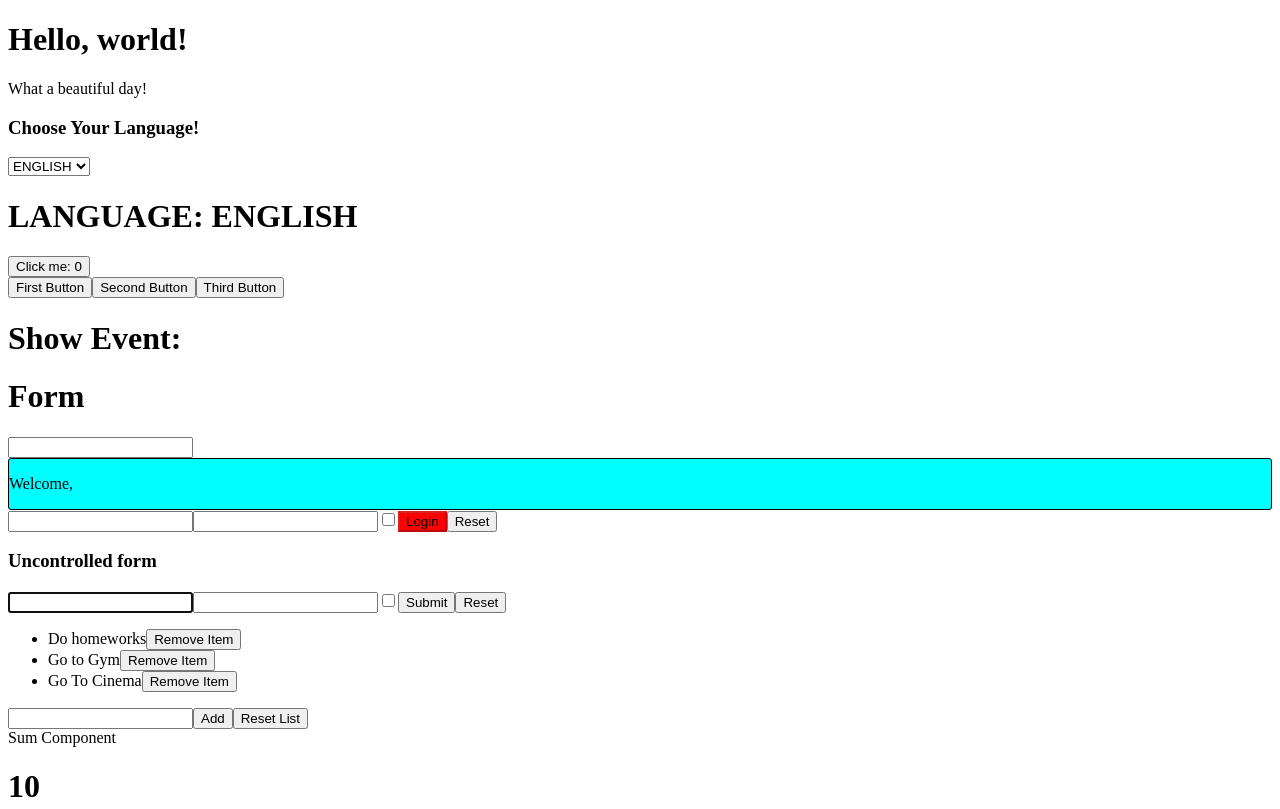
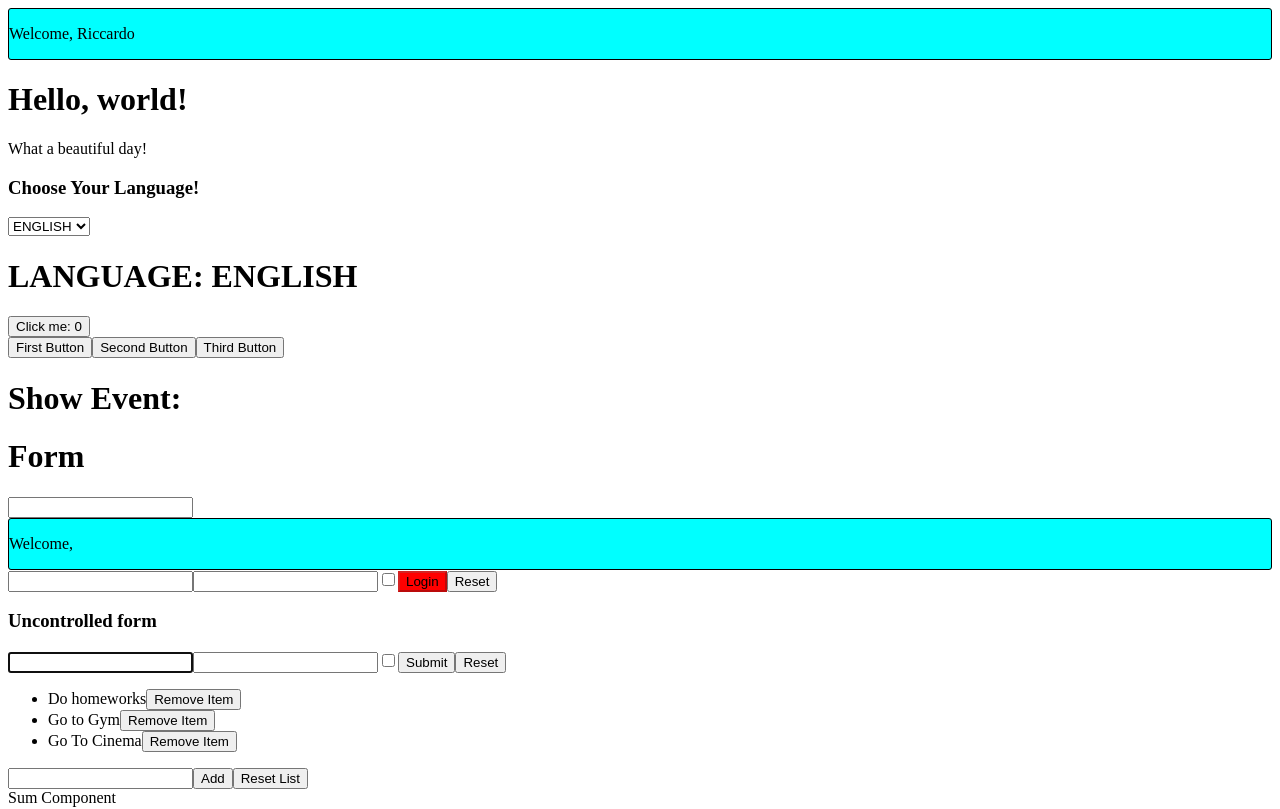
Before and after one commit to RiccardoPriolo/React-exercises, a React (Create React App) app: page / in a window 1280 px wide. Shown: the top 809 px of the page. Built offline with nearby package versions, Linux system fonts and the light colour scheme.

Commit message:
Svolgimento react-router-01

```diff
--- a/package.json
+++ b/package.json
@@ -9,6 +9,7 @@
     "axios": "^1.1.3",
     "react": "^18.2.0",
     "react-dom": "^18.2.0",
+    "react-router-dom": "^6.4.3",
     "react-scripts": "5.0.1",
     "web-vitals": "^2.1.4"
   },
--- a/src/App.js
+++ b/src/App.js
@@ -1,4 +1,5 @@
 import React from "react";
+import { Routes, Route } from "react-router-dom";
 import Counter from "./Counter";
 import Hello from "./Hello";
 
@@ -17,11 +18,16 @@
 
 import { LanguageComponent } from "./LanguageContext";
 import { FilteredList } from "./FilteredList";
+import Welcome from "./Welcome";
 
 class App extends React.Component {
   render() {
     return (
       <div>
+        <Routes>
+          <Route path="/" element={<Welcome name="Riccardo" />} />
+        </Routes>
+
         <Hello />
         <LanguageComponent />
         <Counter value={0} increment={1} interval={1000} />
--- a/src/Index.js
+++ b/src/Index.js
@@ -1,11 +1,14 @@
 import React from "react";
 import ReactDOM from "react-dom/client";
 import App from "./App";
+import { BrowserRouter } from "react-router-dom";
 import "./index.css";
 
 const root = ReactDOM.createRoot(document.getElementById("root"));
 root.render(
   <React.StrictMode>
-    <App />
+    <BrowserRouter>
+      <App />
+    </BrowserRouter>
   </React.StrictMode>
 );
```
Also changed, not shown: 1 other file (tests, documents, lock files or other folders).
